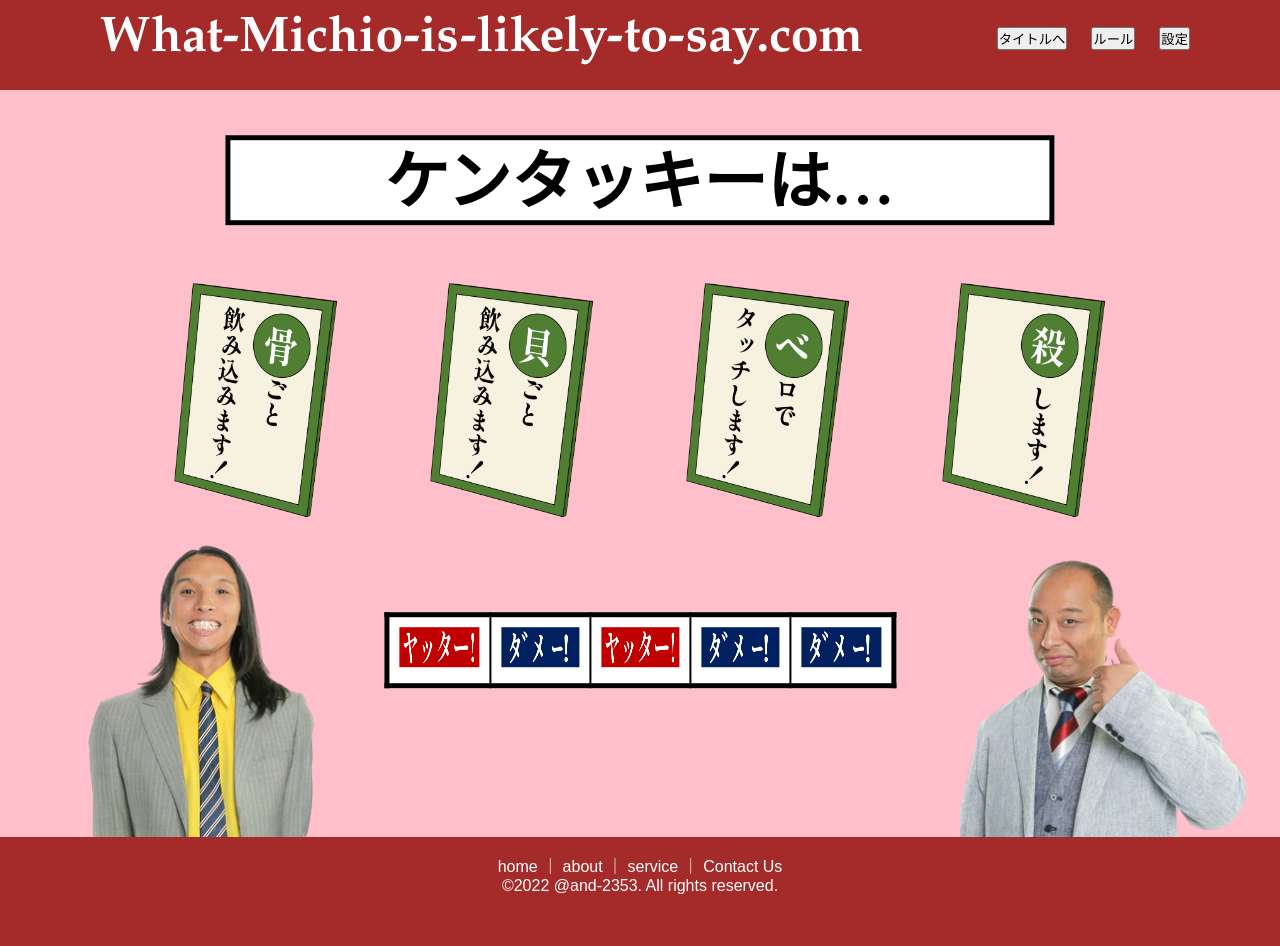
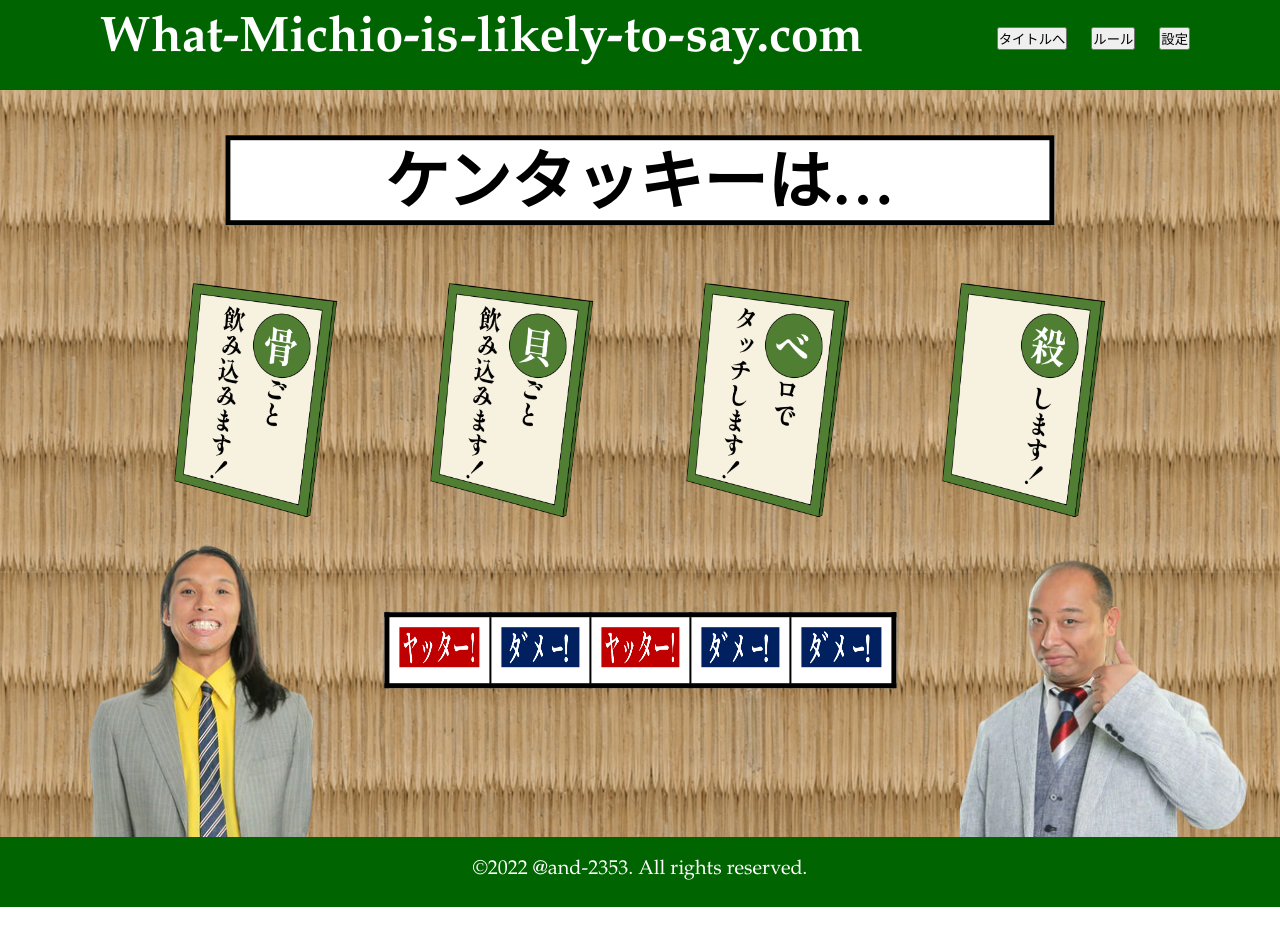
Before and after one commit to and-2353/ThomBrowne, a plain HTML site: page index.html in a window 1280 px wide. After the commit the page ends 907 px from the top, so only its background shows below. Drawn offline with Linux system fonts and the light colour scheme; a web font is replaced by a local one.

Commit message:
arranged color and background-image

```diff
--- a/index.html
+++ b/index.html
@@ -70,15 +70,6 @@
 
         <!-- footer -->
         <footer>
-            <ul class="footer-menu">
-                <li>home</li>
-                <li>｜</li>
-                <li>about</li>
-                <li>｜</li>
-                <li>service</li>
-                <li>｜</li>
-                <li>Contact Us</li>
-            </ul>
             <p>©2022 @and-2353. All rights reserved.</p>
         </footer>
         <!----- /footer ----->
--- a/style.css
+++ b/style.css
@@ -8,7 +8,7 @@
     height: 60px;
     width: 100%;
     padding: 15px 0;
-    background-color: brown;
+    background-color: darkgreen;
     color: white;
 }
 
@@ -44,7 +44,7 @@
     display: flex;
     height: 180px;
     position: relative;
-    background-color: pink;
+
 }
 
 .div-top .top-item {
@@ -69,7 +69,7 @@
 .div-mid {
     display: flex;
     height: auto;
-    background-color: pink;
+
 }
 
 .div-mid .mid-item {
@@ -91,35 +91,28 @@
     border: solid 5px black;
 }
 #b {
-    background-color: pink;
+
     width: 10%;
 }
 #c {
-    background-color: pink;
     width: 20%;
 }
 #d {
-    background-color: pink;
     width: 20%;
 }
 #e {
-    background-color: pink;
     width: 20%;
 }
 #f {
-    background-color: pink;
     width: 20%;
 }
 #g {
-    background-color: pink;
     width: 10%;
 }
 #h {
     text-align: right;
 }
-#i {
-    background-color: pink;
-}
+
 #j {
 
     text-align: left;
@@ -129,7 +122,6 @@
     display: flex;
     height: 300px;
     position: relative;
-    background-color: pink;
 }
 
 .div-bottom .bottom-left-item {
@@ -188,12 +180,13 @@
 
 footer{
     width: 100%;
-    height: 100px;
-    background-color: brown;
+    height: 50px;
+    background-color: darkgreen;
     color: white;
     padding-top: 1em;
     text-align: center;
-    font-family: "Noto Sans JP", sans-serif;
+    font-family: "Garamond", "Noto Sans JP", sans-serif;
+    font-size: 20px;
     font-weight: 100;
 }
 
```
